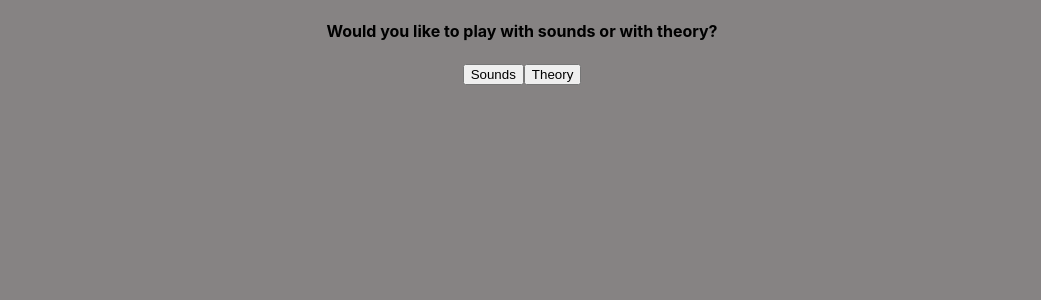
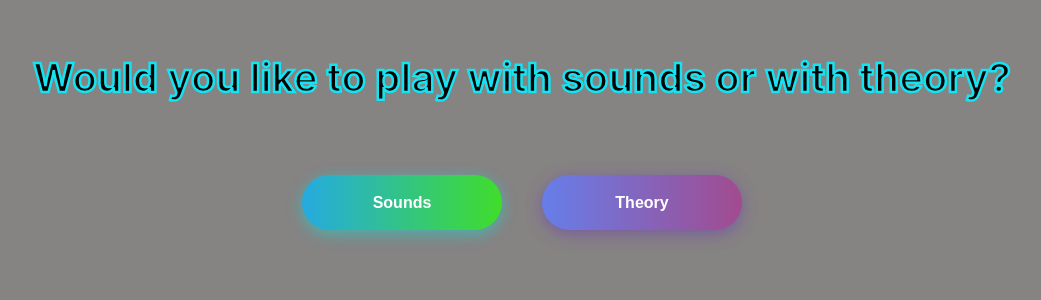
Before and after one commit to tzvik15/Chorder, a React (Create React App) app: page /play in a window 1280 px wide. Shown: the top 300 px of the page, without its empty margins (118-1159 px from the left). Built offline with nearby package versions, Linux system fonts and the light colour scheme.

Commit message:
styling for sound level page and sound easy page

```diff
--- a/src/components/play/Play.js
+++ b/src/components/play/Play.js
@@ -27,9 +27,9 @@ const Play =()=> {
     return (
         gameChoice.choice===false?
         <>
-        <h4>Would you like to play with sounds or with theory?</h4>
-        <button onClick={sound}>Sounds</button>
-        <button onClick={theory}>Theory</button>
+        <h4 className ="title">Would you like to play with sounds or with theory?</h4>
+        <button className ="btn-hover colorSound"  onClick={sound}>Sounds</button>
+        <button className ="btn-hover colorTheory"  onClick={theory}>Theory</button>
         </>
         :
         gameChoice.choice===true && gameChoice.sound===false ?
--- a/src/components/play/play.css
+++ b/src/components/play/play.css
@@ -0,0 +1,57 @@
+.title{
+    color: rgb(2, 2, 2);
+	font-size: 40px;
+	-webkit-text-stroke-width: 2.5px;
+	-webkit-text-stroke-color: rgb(22, 227, 241);
+}
+
+.button{
+    -webkit-box-sizing: border-box;
+    -moz-box-sizing: border-box;
+    box-sizing: border-box;
+    margin: 10%;
+    text-align: center
+}
+
+
+
+.btn-hover {
+    width: 200px;
+    font-size: 16px;
+    font-weight: 600;
+    color: #fff;
+    cursor: pointer;
+    margin: 20px;
+    height: 55px;
+    text-align:center;
+    border: none;
+    background-size: 300% 100%;
+    border-radius: 50px;
+    moz-transition: all .4s ease-in-out;
+    -o-transition: all .4s ease-in-out;
+    -webkit-transition: all .4s ease-in-out;
+    transition: all .4s ease-in-out;
+    position: relative;
+}
+
+.btn-hover:hover {
+    background-position: 100% 0;
+    moz-transition: all .4s ease-in-out;
+    -o-transition: all .4s ease-in-out;
+    -webkit-transition: all .4s ease-in-out;
+    transition: all .4s ease-in-out;
+}
+
+.btn-hover:focus {
+    outline: none;
+}
+
+.colorSound {
+    background-image: linear-gradient(to right, #25aae1, #40dd2b, #30dd8a, #2bb673);
+    box-shadow: 0 4px 15px 0 rgba(49, 196, 190, 0.75);
+}
+
+.colorTheory {
+    background-image: linear-gradient(to right, #667eea, #a24b8f, #6B8DD6, #8E37D7);
+    box-shadow: 0 4px 15px 0 rgba(116, 79, 168, 0.75);
+}
--- a/src/components/soundPlay/SoundPlay.js
+++ b/src/components/soundPlay/SoundPlay.js
@@ -430,27 +430,28 @@ const SoundPlay = () => {
 
   return difficulty.dif === "" ? (
     <>
-      <h4>Please select the difficulty level</h4>
-      <button onClick={easy}>Easy</button>
-      <button onClick={medium}>Medium</button>
-      <button onClick={advanced}>Advanced</button>
-      <button onClick={hard}>Hard</button>
+      <h4 className ="title">Please select the difficulty level</h4>
+      <button className ="btn-hover color-2" onClick={easy}>Easy</button>
+      <button className ="btn-hover color-6" onClick={medium}>Medium</button>
+      <button className ="btn-hover color-7" onClick={hard}>Hard</button>
+      <button className ="btn-hover color-8" onClick={advanced}>Advanced</button>
+
     </>
   ) : difficulty === "easy" ? (
     <>
-      <p>
+      <p className ="info">
         Please click the "SOUND" button to play sound. You may click it as many
         times as you like. Once you are ready, click the button corresponding to
         the chord you heard. If your answer is correct, a new chord will be
         played when you click the "SOUND" button. If your answer is incorrect,
         the chord will remain the same.
       </p>
-      <button onClick={eRand.rand1}>SOUND</button>
-      <h4>options</h4>
-      <button onClick={selected1}>Major</button>
-      <button onClick={selected1}>Minor</button>
-      <button onClick={selected1}>Diminished</button>
-      <button onClick={selected1}>Augmented</button>
+      <button className="jellyS "onClick={eRand.rand1}>SOUND</button>
+      <h4 className ="info">options</h4>
+      <button className="easyB major" onClick={selected1}>Major</button>
+      <button className="easyB minor" onClick={selected1}>Minor</button>
+      <button className="easyB diminished" onClick={selected1}>Diminished</button>
+      <button className="easyB augmented" onClick={selected1}>Augmented</button>
       <div>
         <h1 className="text">Correct Answers: {count.yes}</h1>
         <h1 className="text">Incorrect Answers: {count.no}</h1>
--- a/src/components/soundPlay/soundPlay.css
+++ b/src/components/soundPlay/soundPlay.css
@@ -0,0 +1,183 @@
+
+.title{
+    color: rgb(2, 2, 2);
+	font-size: 40px;
+	-webkit-text-stroke-width: 2.5px;
+	-webkit-text-stroke-color: rgb(22, 227, 241);
+}
+
+
+/* BUTTON'S FOR LEVEL PAGE */
+.button{
+    -webkit-box-sizing: border-box;
+    -moz-box-sizing: border-box;
+    box-sizing: border-box;
+    margin: 10%;
+    text-align: center
+}
+
+.btn-hover {
+    width: 200px;
+    font-size: 16px;
+    font-weight: 600;
+    color: #fff;
+    cursor: pointer;
+    margin: 20px;
+    height: 55px;
+    text-align:center;
+    border: none;
+    background-size: 300% 100%;
+    border-radius: 50px;
+    moz-transition: all .4s ease-in-out;
+    -o-transition: all .4s ease-in-out;
+    -webkit-transition: all .4s ease-in-out;
+    transition: all .4s ease-in-out;
+    position: relative;
+}
+
+.btn-hover:hover {
+    background-position: 100% 0;
+    moz-transition: all .4s ease-in-out;
+    -o-transition: all .4s ease-in-out;
+    -webkit-transition: all .4s ease-in-out;
+    transition: all .4s ease-in-out;
+}
+
+.btn-hover:focus {
+    outline: none;
+}
+
+.btn-hover.color-2 {
+    background-image: linear-gradient(to right, #f5ce62, #e43603, #fa7199, #e85a19);
+    box-shadow: 0 4px 15px 0 rgba(229, 66, 10, 0.75);
+}
+
+.btn-hover.color-6 {
+    background-image: linear-gradient(to right, #009245, #FCEE21, #00A8C5, #D9E021);
+    box-shadow: 0 4px 15px 0 rgba(83, 176, 57, 0.75);
+}
+.btn-hover.color-7 {
+    background-image: linear-gradient(to right, #6253e1, #852D91, #A3A1FF, #F24645);
+    box-shadow: 0 4px 15px 0 rgba(126, 52, 161, 0.75);
+}
+.btn-hover.color-8 {
+    background-image: linear-gradient(to right, #29323c, #485563, #2b5876, #4e4376);
+    box-shadow: 0 4px 15px 0 rgba(45, 54, 65, 0.75);
+}
+/* SOUND BUTTON  */
+.jellyS {
+	cursor: pointer;
+	position: relative;
+	padding: 2.5rem 7.5rem;
+	border-radius: 3.75rem;
+	line-height: 2.5rem;
+	font-size: 2rem;
+	font-weight: 600;
+	border: 1px solid #012880;
+	background-image: linear-gradient(-180deg, rgb(155, 6, 103) 0%, #C01F9E 100%);
+	box-shadow: 0 1rem 1.25rem 0 rgba(22,75,195,0.50),
+							0 -0.25rem 1.5rem rgba(110, 15, 155, 1) inset,
+							0 0.75rem 0.5rem rgba(255,255,255, 0.4) inset,
+							0 0.25rem 0.5rem 0 rgba(180, 70, 207, 1) inset;
+}
+
+.jellyS span {
+	color: transparent;
+	background-image: linear-gradient(0deg, #EE82DA 0%, #FEFAFD 100%);
+	-webkit-background-clip: text;
+	background-clip: text;
+	filter: drop-shadow(0 2px 2px hsla(290, 100%, 20%, 1));
+}
+
+.jellyS::before {
+	content: "";
+	display: block;
+	height: 0.25rem;
+	position: absolute;
+	top: 0.5rem;
+	left: 50%;
+	transform: translateX(-50%);
+	width: calc(100% - 7.5rem);
+	background: #fff;
+	border-radius: 100%;
+
+	opacity: 0.7;
+	background-image: linear-gradient(-270deg, rgba(255,255,255,0.00) 0%, #FFFFFF 20%, #FFFFFF 80%, rgba(255,255,255,0.00) 100%);
+}
+
+.jellyS::after {
+	content: "";
+	display: block;
+	height: 0.25rem;
+	position: absolute;
+	bottom: 0.75rem;
+	left: 50%;
+	transform: translateX(-50%);
+	width: calc(100% - 7.5rem);
+	background: #fff;
+	border-radius: 100%;
+
+	filter: blur(1px);
+	opacity: 0.05;
+	background-image: linear-gradient(-270deg, rgba(255,255,255,0.00) 0%, #FFFFFF 20%, #FFFFFF 80%, rgba(255,255,255,0.00) 100%);
+}
+
+/*  EASY PAGE*/
+
+.info {
+	font-family: 'Bubblegum Sans', cursive;
+	font-size: 35px;
+    color: white;
+
+}
+.text{
+	font-family: 'Bubblegum Sans', cursive;
+	font-size: 35px;
+    color: rgb(0, 0, 0);
+    -webkit-text-stroke-width: 1.5px;
+	-webkit-text-stroke-color: rgb(241, 22, 168);
+}
+
+.container {
+    display: flex;
+    justify-content: center;
+    align-items: center;
+    align-content: center;
+    flex-wrap: wrap;
+    width: 80vw;
+    margin: 0 auto;
+    min-height: 100vh;
+  }
+  .easyB {
+    flex: 1 1 auto;
+    margin: 10px;
+    padding: 30px;
+    text-align: center;
+    text-transform: uppercase;
+    transition: 0.5s;
+    background-size: 200% auto;
+    color: rgb(0, 0, 0);
+   /* text-shadow: 0px 0px 10px rgba(0,0,0,0.2);*/
+    box-shadow: 0 0 20px #eee;
+    border-radius: 10px;
+   }
+
+    .easyB:hover {
+    background-position: right center; /* change the direction of the change here */
+  }
+
+  .major{
+    background-image: linear-gradient(to right, #f6d365 0%, #fda085 51%, #f6d365 100%);
+  }
+
+  .minor {
+    background-image: linear-gradient(to right, #fbc2eb 0%, #a6c1ee 51%, #fbc2eb 100%);
+  }
+
+  .diminished {
+    background-image: linear-gradient(to right, #84fab0 0%, #8fd3f4 51%, #84fab0 100%);
+  }
+
+  .augmented {
+    background-image: linear-gradient(to right, #a1c4fd 0%, #c2e9fb 51%, #a1c4fd 100%);
+  }
```
